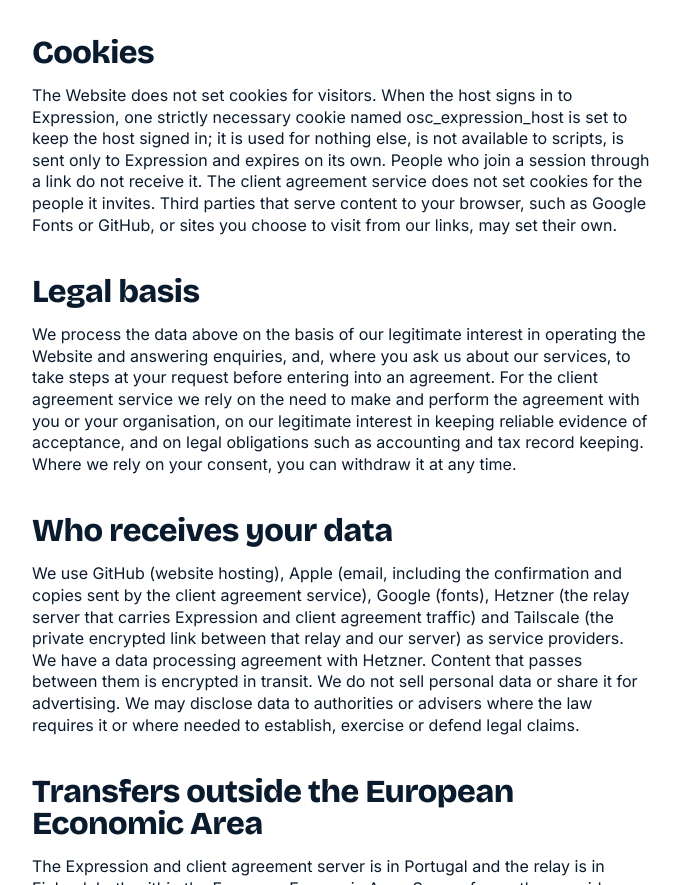
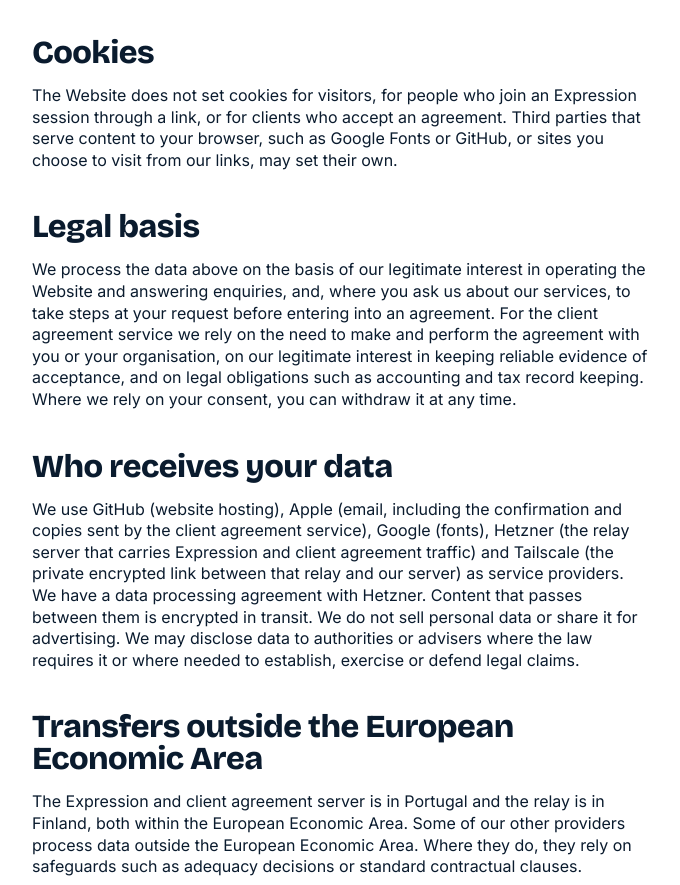
Before and after one commit to 351Nomad/oursuccesscoach-site, a plain HTML site: page privacy-policy/index.html in a window 1280 px wide. Shown: the part 1705-2590 px from the top of the page, without its empty margins (298-978 px from the left). Drawn offline with Linux system fonts and the light colour scheme.

Commit message:
Site update 2026-11-22 09:22

```diff
--- a/privacy-policy/index.html
+++ b/privacy-policy/index.html
@@ -30,7 +30,7 @@
 <p>To protect the service from abuse, the server briefly holds your IP address in memory to limit repeated requests. It is not written to the Expression data and is discarded within minutes.</p>
 <p><strong>Client agreements.</strong> If we invite you or your organisation to accept an agreement, such as a Master Services Agreement, Statement of Work or Change Order, we send you a private link to agree.oursuccesscoach.com. The agreement service is used only by people we have invited. When you accept an agreement through it, we collect and store on our own server your name, job title, company name and number, and email address, the date and time of each step, your IP address and browser details, and the exact text you accepted together with a cryptographic hash of it. We send you a link to confirm your acceptance by email and then email a copy of the agreement and a certificate of completion, as a PDF, to you and to ourselves. We use this data to make and perform the agreement and to keep evidence that it was accepted. Our server also keeps ordinary request logs, which include IP addresses, to run and protect the service. The service does not use advertising or analytics.</p>
 <h2>Cookies</h2>
-<p>The Website does not set cookies for visitors. When the host signs in to Expression, one strictly necessary cookie named osc_expression_host is set to keep the host signed in; it is used for nothing else, is not available to scripts, is sent only to Expression and expires on its own. People who join a session through a link do not receive it. The client agreement service does not set cookies for the people it invites. Third parties that serve content to your browser, such as Google Fonts or GitHub, or sites you choose to visit from our links, may set their own.</p>
+<p>The Website does not set cookies for visitors, for people who join an Expression session through a link, or for clients who accept an agreement. Third parties that serve content to your browser, such as Google Fonts or GitHub, or sites you choose to visit from our links, may set their own.</p>
 <h2>Legal basis</h2>
 <p>We process the data above on the basis of our legitimate interest in operating the Website and answering enquiries, and, where you ask us about our services, to take steps at your request before entering into an agreement. For the client agreement service we rely on the need to make and perform the agreement with you or your organisation, on our legitimate interest in keeping reliable evidence of acceptance, and on legal obligations such as accounting and tax record keeping. Where we rely on your consent, you can withdraw it at any time.</p>
 <h2>Who receives your data</h2>
```
